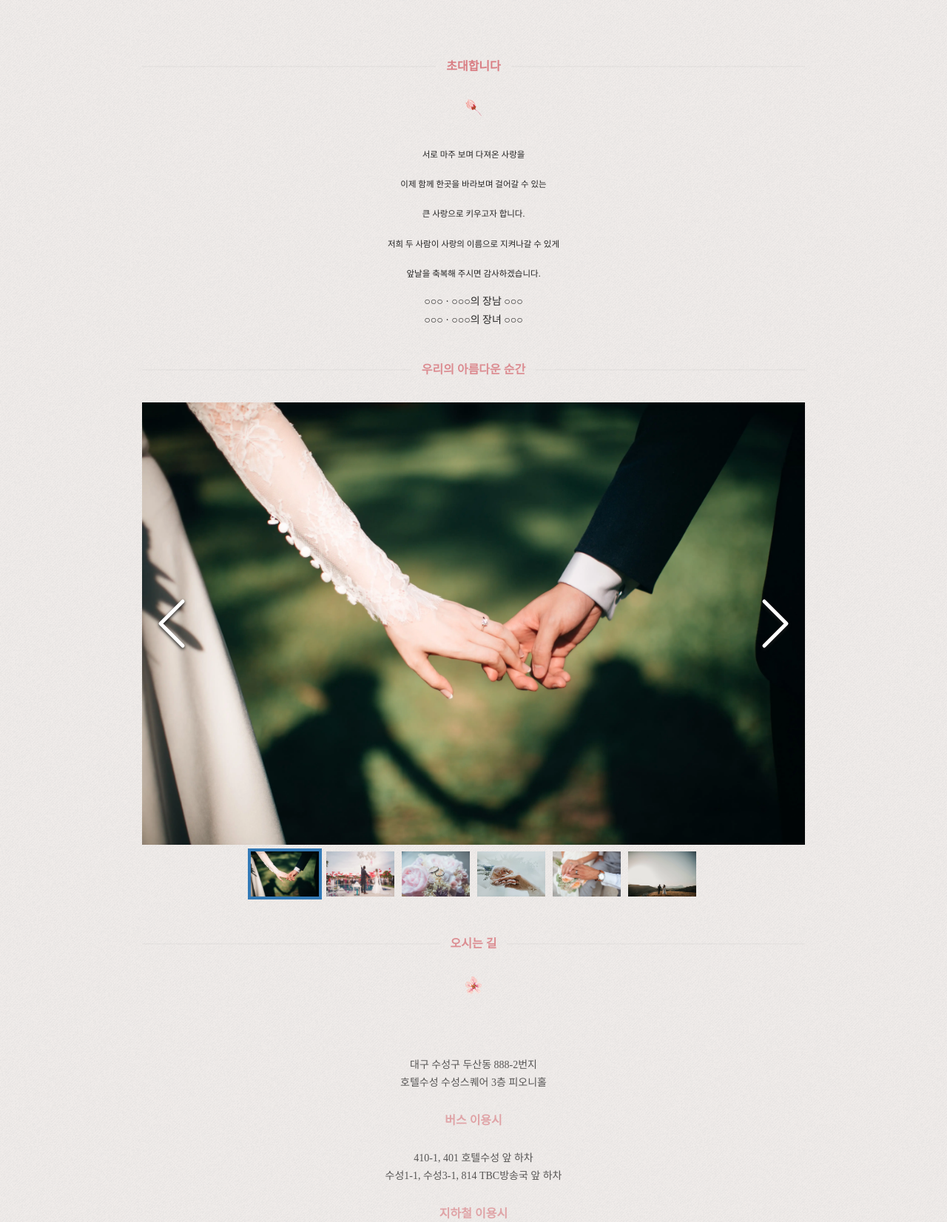
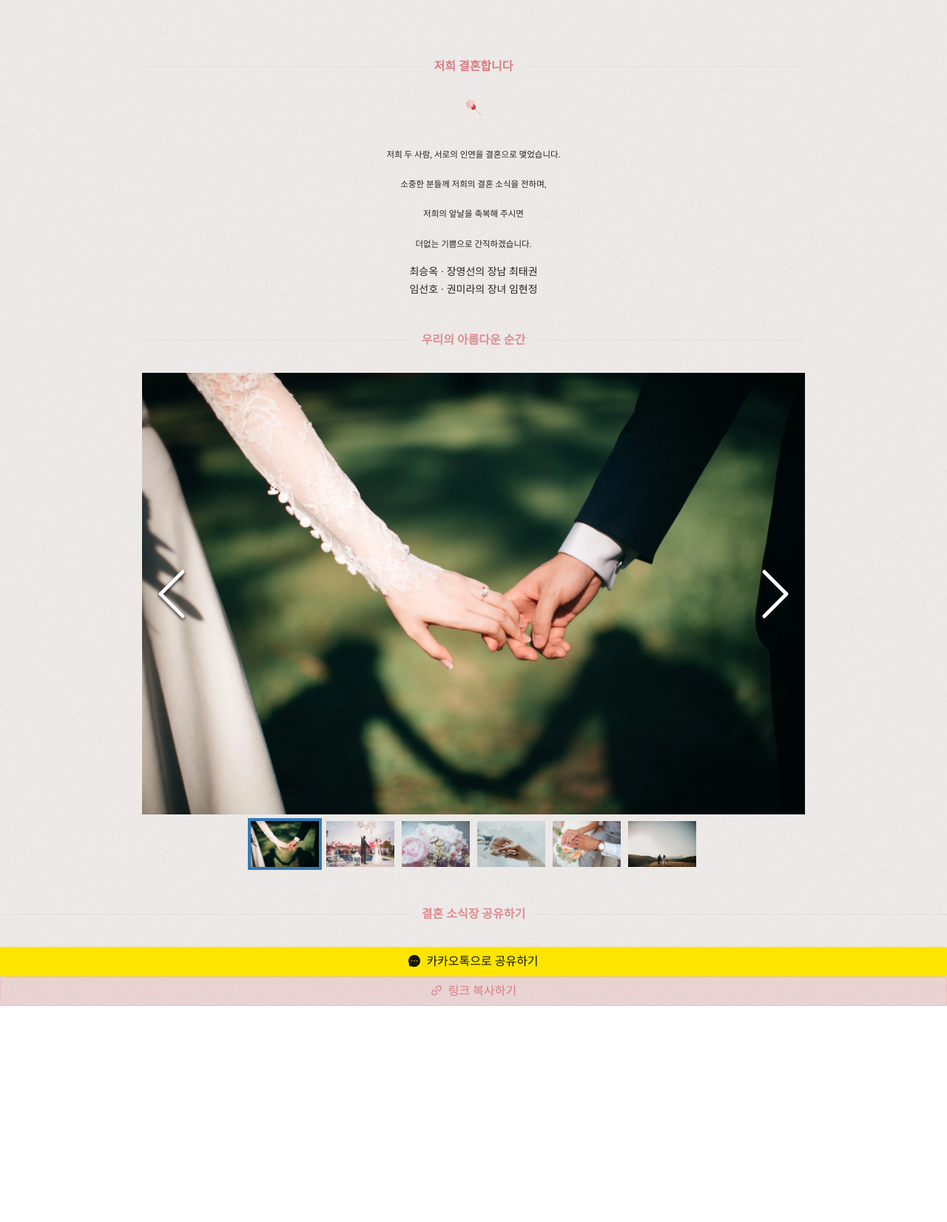
Before and after one commit to taetaeyo/wedding-newsletter, a Gatsby site: page / in a window 1280 px wide. Shown: the part 662-2314 px from the top of the page at 74% size. After the commit the page ends 2022 px from the top, so only its background shows below. Built offline with nearby package versions, Linux system fonts and the light colour scheme; Gatsby itself is replaced by a stand-in of ours; a web font is replaced by a local one.

Commit message:
미사용 컴포넌트 정리 및 문구 수정

```diff
--- a/config.js
+++ b/config.js
@@ -6,16 +6,16 @@ export const KAKAOTALK_SHARE_IMAGE =
 export const WEDDING_DATE = "1970년 01월 01일, 목요일 오전 12시 00분";
 export const WEDDING_LOCATION = "○○○웨딩, ○층 ○○홀";
 
-export const GROOM_NAME = "○○○";
+export const GROOM_NAME = "최태권";
 export const GROOM_ACCOUNT_NUMBER = "○○은행 ***-***-******";
-export const GROOM_FATHER_NAME = "○○○";
+export const GROOM_FATHER_NAME = "최승옥";
 export const GROOM_FATHER_ACCOUNT_NUMBER = "○○은행 ***-***-******";
-export const GROOM_MOTHER_NAME = "○○○";
+export const GROOM_MOTHER_NAME = "장영선";
 export const GROOM_MOTHER_ACCOUNT_NUMBER = "○○은행 ***-***-******";
 
-export const BRIDE_NAME = "○○○";
+export const BRIDE_NAME = "임현정";
 export const BRIDE_ACCOUNT_NUMBER = "○○은행 ***-***-******";
-export const BRIDE_FATHER_NAME = "○○○";
+export const BRIDE_FATHER_NAME = "임선호";
 export const BRIDE_FATHER_ACCOUNT_NUMBER = "○○은행 ***-***-******";
-export const BRIDE_MOTHER_NAME = "○○○";
+export const BRIDE_MOTHER_NAME = "권미라";
 export const BRIDE_MOTHER_ACCOUNT_NUMBER = "○○은행 ***-***-******";
--- a/src/components/greeting.jsx
+++ b/src/components/greeting.jsx
@@ -51,27 +51,28 @@ const Image = styled.img`
   padding-bottom: 42px;
 `;
 
+/**
+ * @author taekwon
+ * @returns
+ */
 const Greeting = () => {
   return (
     <Wrapper>
       <Divider style={{ marginTop: 32, marginBottom: 32 }} plain>
-        <Title data-aos="fade-up">초대합니다</Title>
+        <Title data-aos="fade-up">저희 결혼합니다</Title>
       </Divider>
       <Image data-aos="fade-up" src={Flower} />
       <Content data-aos="fade-up">
-        서로 마주 보며 다져온 사랑을
+        저희 두 사람, 서로의 인연을 결혼으로 맺었습니다.
         <br />
         <br />
-        이제 함께 한곳을 바라보며 걸어갈 수 있는
+        소중한 분들께 저희의 결혼 소식을 전하며,
         <br />
         <br />
-        큰 사랑으로 키우고자 합니다.
+        저희의 앞날을 축복해 주시면
         <br />
         <br />
-        저희 두 사람이 사랑의 이름으로 지켜나갈 수 있게
-        <br />
-        <br />
-        앞날을 축복해 주시면 감사하겠습니다.
+        더없는 기쁨으로 간직하겠습니다.
       </Content>
       <GroomBride data-aos="fade-up">
         {GROOM_FATHER_NAME} · {GROOM_MOTHER_NAME}의 장남 {GROOM_NAME}
--- a/src/components/share.jsx
+++ b/src/components/share.jsx
@@ -56,6 +56,11 @@ const LinkShareButton = styled(Button)`
     color: var(--title-color) !important;
   }
 `;
+
+/**
+ * @author taekwon
+ * @returns
+ */
 const Share = () => {
   const createKakaoButton = () => {
     // kakao sdk script이 정상적으로 불러와졌으면 window.Kakao로 접근이 가능합니다
@@ -72,8 +77,8 @@ const Share = () => {
         objectType: "feed",
         container: "#sendKakao",
         content: {
-          title: `${GROOM_NAME}❤${BRIDE_NAME} 결혼식에 초대합니다`,
-          description: "아래의 '청첩장 열기' 버튼을 눌러 읽어주세요🤵👰",
+          title: `${GROOM_NAME}❤${BRIDE_NAME} 결혼 소식`,
+          description: "아래의 '소식장 열기' 버튼을 눌러 읽어주세요🤵👰",
           imageUrl: KAKAOTALK_SHARE_IMAGE,
           link: {
             mobileWebUrl: window.location.href,
@@ -94,7 +99,7 @@ const Share = () => {
 
       setTimeout(() => {
         document.getElementById("sendKakao")?.click();
-        message.success("카카오톡으로 청첩장을 공유합니다!");
+        message.success("카카오톡으로 소식장을 공유합니다!");
       }, 100);
     }
   };
@@ -106,7 +111,7 @@ const Share = () => {
         plain
         style={{ marginTop: 0, marginBottom: 32 }}
       >
-        <Title>청첩장 공유하기</Title>
+        <Title>결혼 소식장 공유하기</Title>
       </Divider>
       <KakaoTalkShareButton
         style={{ margin: 0 }}
@@ -122,9 +127,9 @@ const Share = () => {
           style={{ margin: 0 }}
           icon={<LinkOutlined />}
           size="large"
-          onClick={() => message.success("청첩장 링크가 복사되었습니다.")}
+          onClick={() => message.success("링크가 복사되었습니다.")}
         >
-          링크로 공유하기
+          링크 복사하기
         </LinkShareButton>
       </CopyToClipboard>
     </Wrapper>
--- a/src/components/title.jsx
+++ b/src/components/title.jsx
@@ -53,7 +53,7 @@ const Title = () => {
   return (
     <Layout>
       <TitleWrapper>
-        <WeddingInvitation>WEDDING INVITATION</WeddingInvitation>
+        <WeddingInvitation>WEDDING LETTER</WeddingInvitation>
         <GroomBride>
           {GROOM_NAME} &#38; {BRIDE_NAME}
         </GroomBride>
--- a/src/pages/index.js
+++ b/src/pages/index.js
@@ -52,11 +52,11 @@ const IndexPage = () => {
       <Title />
       <Greeting />
       <Gallery />
-      <Location />
-      <Quote />
-      <CongratulatoryMoney />
+      {/* <Location /> */}
+      {/* <Quote /> */}
+      {/* <CongratulatoryMoney /> */}
       <Share />
-      <Footer
+      {/* <Footer
         style={{
           background: "#D7CCC8",
           backgroundImage: `url(${GroovePaper})`,
@@ -65,7 +65,7 @@ const IndexPage = () => {
         }}
       >
         Copyright © 2022 Shin Jooyoung
-      </Footer>
+      </Footer> */}
     </Wrapper>
   );
 };
```
